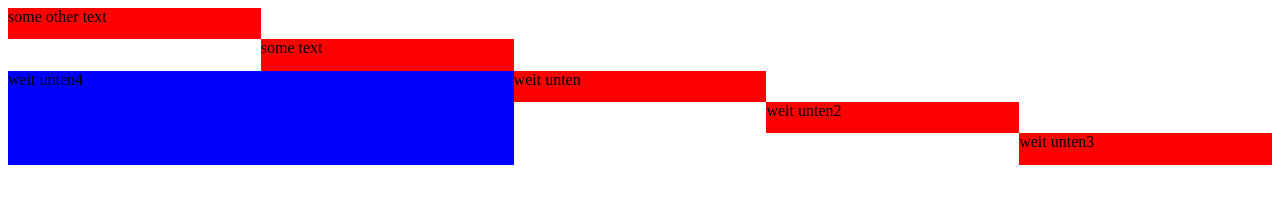
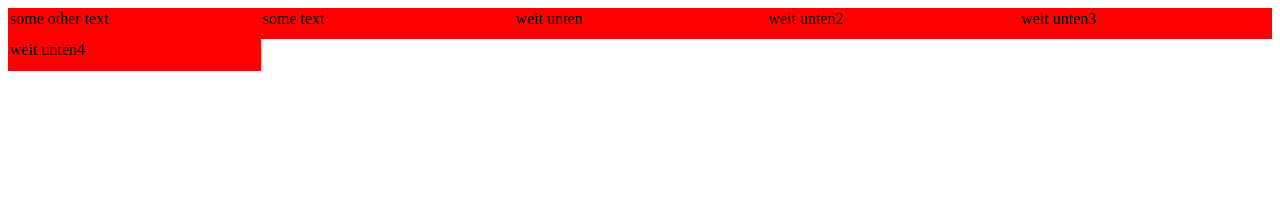
Before and after one commit to na-oma/flexboxvsgrid, a plain HTML site: page index.html in a window 1280 px wide. Drawn offline with Linux system fonts and the light colour scheme.

Commit message:
Use Grid autoflow

```diff
--- a/index.html
+++ b/index.html
@@ -6,34 +6,11 @@
 			grid-template-columns: 1fr 1fr 1fr 1fr 1fr;
 			grid-template-rows: 1fr 1fr 1fr 1fr 1fr;
 			height: 20%;
+			grid-auto-flow: row;
 		}
 		.container div {
 			background: red;
-		}
-		.item1 {
-			grid-column: 1 / 2;
-			grid-row: 1 / 2;
-		}
-		.item2 {
-			grid-column: 2 / 3;
-			grid-row: 2 / 3;
-		}
-		.item3 {
-			grid-column: 3 / 4;
-			grid-row: 3 / 4;
-		}
-		.item4 {
-			grid-column: 4 / 5;
-			grid-row: 4 / 5;
-		}
-		.item5 {
-			grid-column: 5 / 6;
-			grid-row: 5 / 6;
-		}
-		.itemother {
-			grid-column: 1 / 3;
-			grid-row: 3 / 6;
-			background: blue !important;
+			padding:2px;
 		}
 	</style>
 	</head>
```
